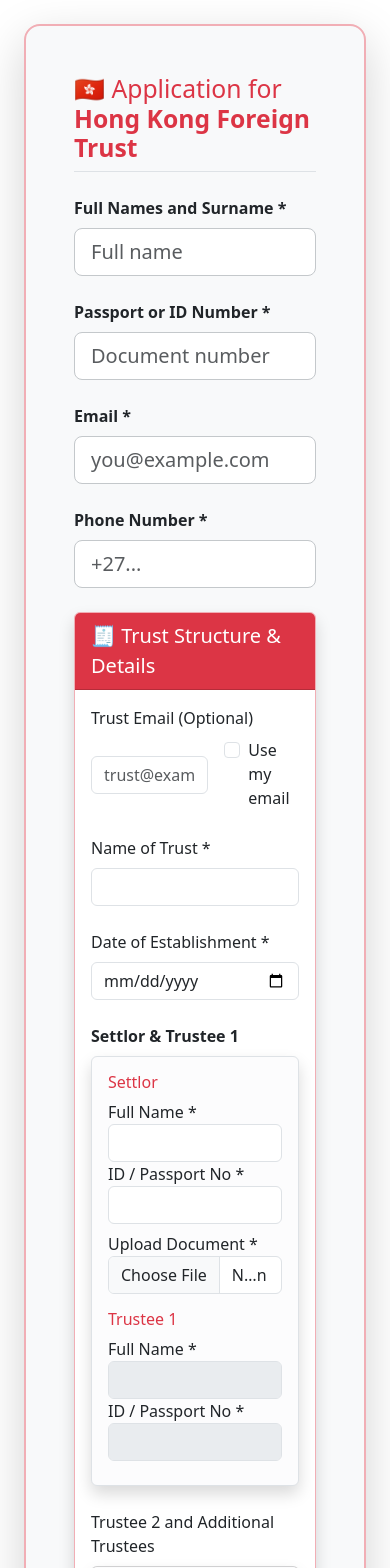
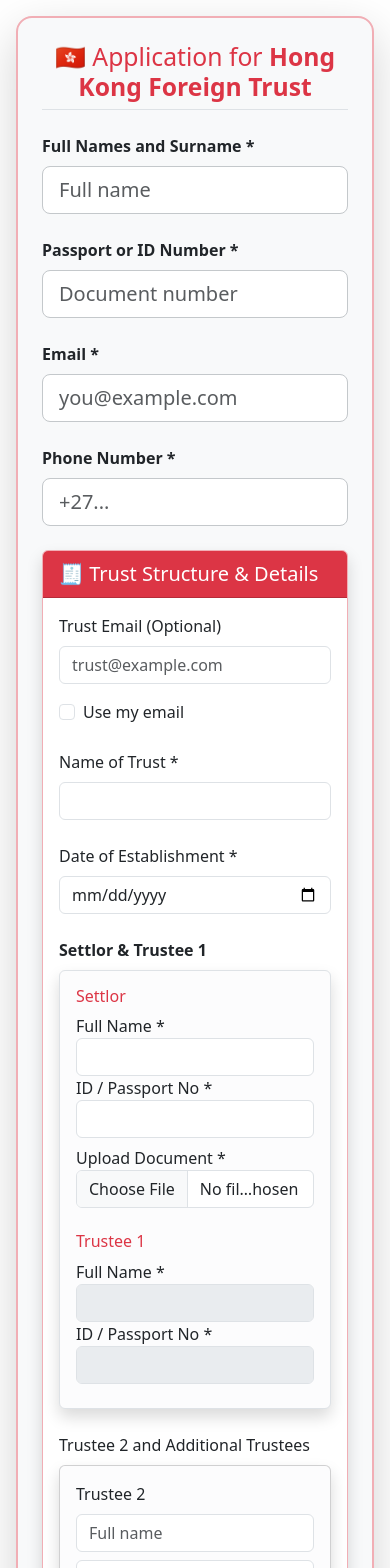
Before and after one commit to WhitelightningDev/hongkongtrust, an Angular app: page /homepage in a window 390 px wide. Shown: the top 1568 px of the page. Built offline with nearby package versions, Linux system fonts and the light colour scheme.

Commit message:
added mobile readyness

```diff
--- a/src/app/pages/homepage/homepage.html
+++ b/src/app/pages/homepage/homepage.html
@@ -1,19 +1,23 @@
-<form [formGroup]="trustForm" (ngSubmit)="onSubmit()" enctype="multipart/form-data"
-      class="p-5 m-4 shadow-lg rounded-4 bg-light border border-2 border-danger-subtle">
+<form
+  [formGroup]="trustForm"
+  (ngSubmit)="onSubmit()"
+  enctype="multipart/form-data"
+  class="p-4 p-md-5 m-3 m-md-4 shadow-lg rounded-4 bg-light border border-2 border-danger-subtle"
+>
 
-  <h2 class="mb-4 text-danger border-bottom pb-2">
+  <h2 class="mb-4 text-danger border-bottom pb-2 text-center text-md-start">
     🇭🇰 Application for <span class="fw-bold">Hong Kong Foreign Trust</span>
   </h2>
 
   <!-- General Information -->
   <div class="mb-4">
     <div class="row g-4">
-      <div class="col-md-6">
+      <div class="col-12 col-md-6">
         <label class="form-label fw-semibold">Full Names and Surname *</label>
         <input formControlName="fullName" type="text" class="form-control form-control-lg border-secondary-subtle"
                placeholder="Full name" />
       </div>
-      <div class="col-md-6">
+      <div class="col-12 col-md-6">
         <label class="form-label fw-semibold">Passport or ID Number *</label>
         <input formControlName="idNumber" type="text" class="form-control form-control-lg border-secondary-subtle"
                placeholder="Document number" />
@@ -24,12 +28,12 @@
   <!-- Contact Details -->
   <div class="mb-4">
     <div class="row g-4">
-      <div class="col-md-6">
+      <div class="col-12 col-md-6">
         <label class="form-label fw-semibold">Email *</label>
         <input formControlName="email" type="email" class="form-control form-control-lg border-secondary-subtle"
                placeholder="you@example.com" />
       </div>
-      <div class="col-md-6">
+      <div class="col-12 col-md-6">
         <label class="form-label fw-semibold">Phone Number *</label>
         <input formControlName="phoneNumber" type="text" class="form-control form-control-lg border-secondary-subtle"
                placeholder="+27..." />
@@ -47,8 +51,8 @@
       <!-- Trust Email -->
       <div class="mb-4">
         <label class="form-label">Trust Email (Optional)</label>
-        <div class="d-flex align-items-center gap-3">
-          <input formControlName="trustEmail" type="email" class="form-control" placeholder="trust@example.com"
+        <div class="d-flex flex-column flex-md-row align-items-start align-items-md-center gap-3">
+          <input formControlName="trustEmail" type="email" class="form-control w-100 w-md-auto" placeholder="trust@example.com"
                  [readonly]="useUserEmailForTrustEmail" style="max-width: 300px;" />
           <div class="form-check">
             <input class="form-check-input" type="checkbox" id="useUserEmailCheckbox"
@@ -64,8 +68,8 @@
       <!-- Trust Name -->
       <div class="mb-4">
         <label class="form-label">Name of Trust *</label>
-        <div class="d-flex align-items-center gap-3">
-          <input formControlName="trustName" type="text" class="form-control" style="max-width: 300px;" />
+        <div class="d-flex flex-column flex-md-row align-items-start align-items-md-center gap-3">
+          <input formControlName="trustName" type="text" class="form-control w-100 w-md-auto" style="max-width: 300px;" />
           <div *ngIf="trustForm.get('trustName')?.value" class="text-muted">
             <em>The </em><span class="fw-normal">{{ trustForm.get('trustName')?.value }}</span><em> Hong Kong Foreign Trust</em>
           </div>
@@ -75,8 +79,8 @@
       <!-- Establishment Date -->
       <div class="mb-4">
         <label class="form-label">Date of Establishment *</label>
-        <div class="d-flex align-items-center gap-3">
-          <input formControlName="establishmentDate" type="date" class="form-control"
+        <div class="d-flex flex-column flex-md-row align-items-start align-items-md-center gap-3">
+          <input formControlName="establishmentDate" type="date" class="form-control w-100 w-md-auto"
                  [min]="minDate" style="max-width: 300px;" />
           <div *ngIf="trustForm.get('establishmentDate')?.value" class="text-muted">
             <em>{{ trustForm.get('establishmentDate')?.value | date: 'd MMMM yyyy' }}</em>
@@ -88,9 +92,8 @@
       <div class="mb-4">
         <label class="form-label fw-semibold">Settlor & Trustee 1</label>
         <div class="card border shadow bg-light-subtle p-3">
-          <div class="row">
-            <!-- Settlor -->
-            <div class="col-md-6 mb-3">
+          <div class="row g-4">
+            <div class="col-12 col-md-6">
               <h6 class="text-danger">Settlor</h6>
               <label>Full Name *</label>
               <input type="text" [value]="trustForm.get('fullName')?.value" class="form-control" readonly />
@@ -100,8 +103,7 @@
               <input type="file" class="form-control" (change)="onFileUpload('settlor', $event)" />
             </div>
 
-            <!-- Trustee 1 -->
-            <div class="col-md-6">
+            <div class="col-12 col-md-6">
               <h6 class="text-danger">Trustee 1</h6>
               <div [formGroup]="firstTrustee">
                 <label>Full Name *</label>
@@ -119,8 +121,7 @@
         <label class="form-label">Trustee 2 and Additional Trustees</label>
         <div class="row g-3">
 
-          <!-- Trustee 2 -->
-          <div class="col-md-6" [formGroup]="secondTrustee">
+          <div class="col-12 col-md-6" [formGroup]="secondTrustee">
             <div class="card shadow bg-light-subtle p-3 h-100">
               <label class="form-label">Trustee 2</label>
               <input type="text" formControlName="name" class="form-control mb-2" placeholder="Full name" />
@@ -130,9 +131,8 @@
             </div>
           </div>
 
-          <!-- Dynamic Trustees -->
           <ng-container *ngFor="let trustee of trustees.controls; let i = index">
-            <div *ngIf="i > 1" class="col-md-6" [formGroupName]="i">
+            <div *ngIf="i > 1" class="col-12 col-md-6" [formGroupName]="i">
               <div class="card shadow bg-light-subtle p-3 h-100">
                 <label class="form-label">Trustee {{ i + 1 }} (Optional)</label>
                 <input type="text" formControlName="name" class="form-control mb-2" />
@@ -160,7 +160,7 @@
     </div>
   </div>
 
-  <!-- Submit -->
+  <!-- Submit Button -->
   <div class="d-grid">
     <button type="submit" class="btn btn-danger btn-lg" [disabled]="trustForm.invalid">
       📤 Submit Trust Application
--- a/src/app/pages/welcomepage/welcomepage.html
+++ b/src/app/pages/welcomepage/welcomepage.html
@@ -1,8 +1,8 @@
-<div class="container my-5">
+<div class="container my-5 px-3 px-md-5">
 
-  <h1 class="text-danger mb-5 fw-bold border-bottom pb-3">
-     <img src="hongkonglogo.png" alt="" width="100px" class="rounded-3 align-self-center">
-    Application to set up Hong Kong Foreign Trust
+  <h1 class="text-danger mb-5 fw-bold border-bottom pb-3 d-flex flex-column flex-md-row align-items-center gap-3 text-center text-md-start">
+    <img src="hongkonglogo.png" alt="Logo" width="80" class="rounded-3">
+    <span class="fs-4 fs-md-2">Application to set up Hong Kong Foreign Trust</span>
   </h1>
 
   <div class="card shadow-lg p-4 mb-5 rounded-4 border-danger-subtle">
@@ -51,7 +51,7 @@
   </div>
 
   <!-- Confirmation -->
-  <div class="form-check mb-5">
+  <div class="form-check mb-4">
     <input class="form-check-input" type="checkbox" id="confirmCheck" [(ngModel)]="isConfirmed" />
     <label class="form-check-label fs-5" for="confirmCheck">
       I confirm I have read and understood the above terms.
@@ -70,7 +70,7 @@
 
 <!-- Modal -->
 <div class="modal fade show" tabindex="-1" [ngClass]="{ 'd-block': showModal }" *ngIf="showModal" style="background: rgba(0, 0, 0, 0.6);">
-  <div class="modal-dialog modal-dialog-centered">
+  <div class="modal-dialog modal-dialog-centered modal-sm modal-md modal-lg">
     <div class="modal-content shadow-lg rounded-4 border-danger-subtle">
       <div class="modal-header bg-danger text-white rounded-top-4">
         <h5 class="modal-title fw-bold">Enter Member Number</h5>
```
